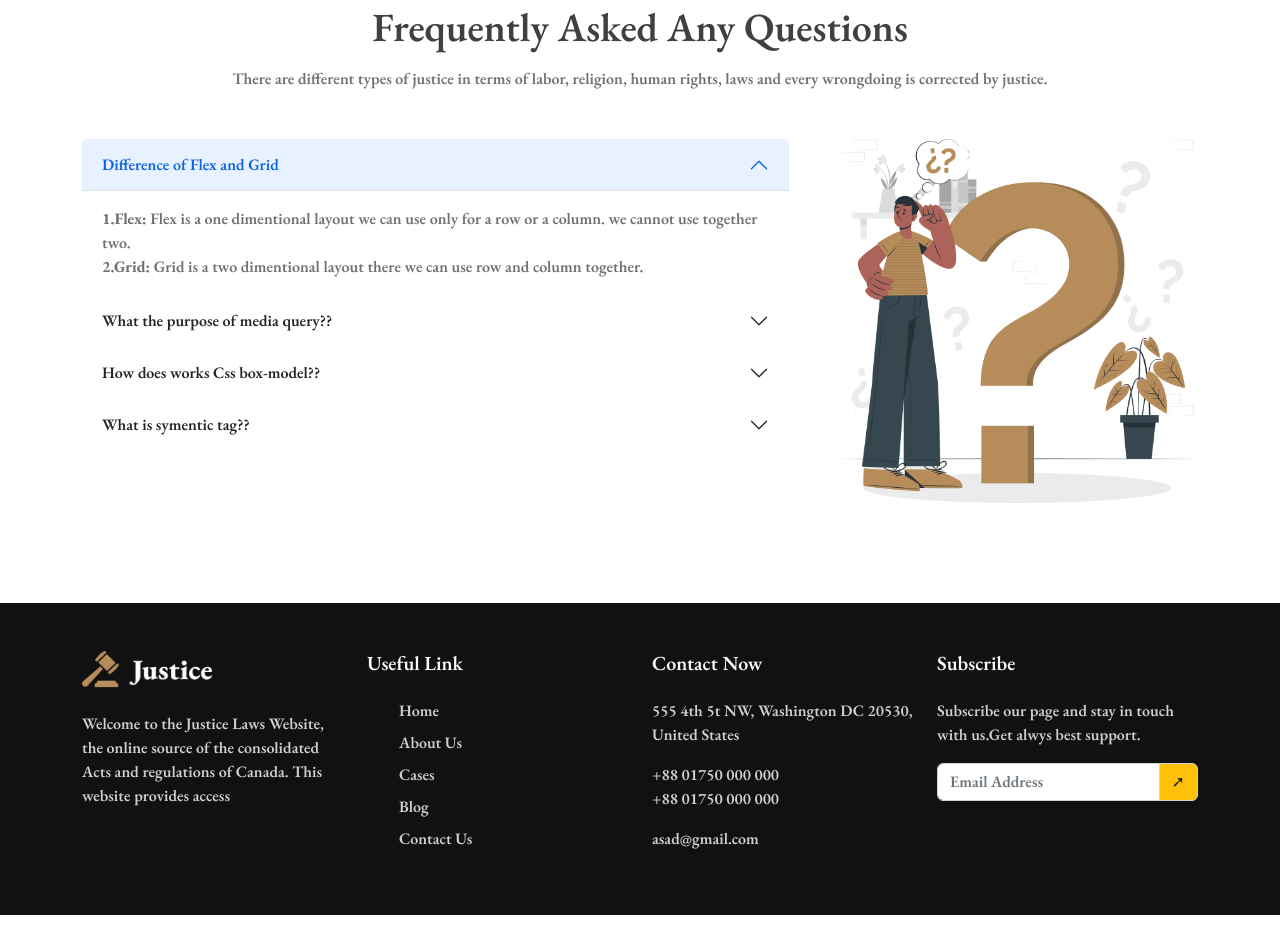
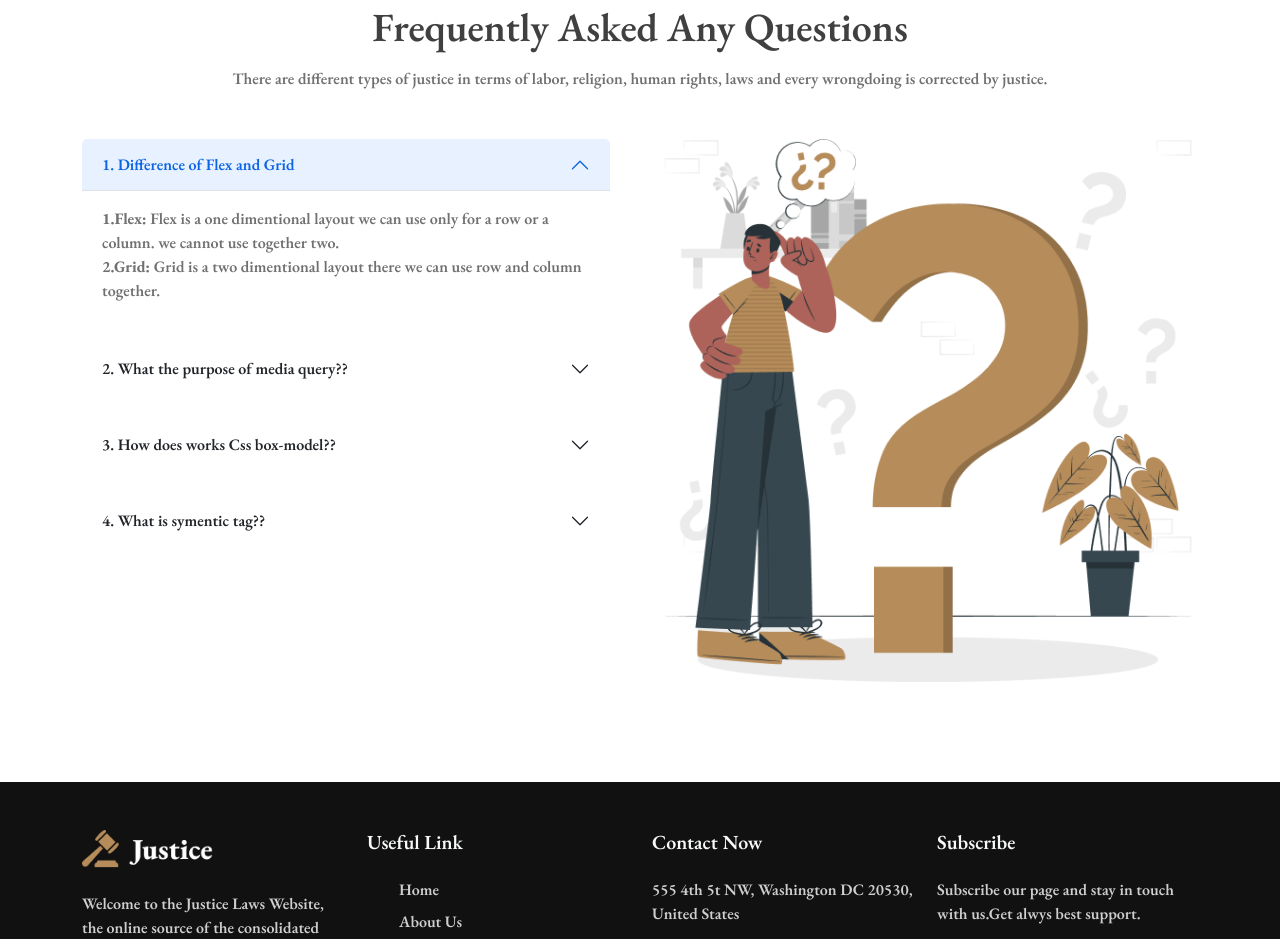
Before and after one commit to ar-asad/legal-solution-house, a plain HTML site: page index.html in a window 1280 px wide. Shown: the part 2662-3601 px from the top of the page. Before the commit the page ends 3577 px from the top, so only its background shows below. Drawn offline with nearby package versions, Linux system fonts and the light colour scheme.

Commit message:
answer question section added some style

```diff
--- a/index.html
+++ b/index.html
@@ -286,12 +286,12 @@
                 human rights, laws and every wrongdoing is corrected by justice.
             </p>
             <div class="d-md-flex gap-5 gy-5">
-                <div class="accordion w-100" id="accordionExample carousel-description">
-                    <div class="accordion-item border-0 carousel-description">
+                <div class="accordion question-accor" id="accordionExample carousel-description">
+                    <div class="accordion-item border-0 mb-4">
                         <h2 class="accordion-header" id="headingOne">
                             <button class="accordion-button" type="button" data-bs-toggle="collapse"
                                 data-bs-target="#collapseOne" aria-expanded="true" aria-controls="collapseOne">
-                                Difference of Flex and Grid
+                                1. Difference of Flex and Grid
                             </button>
                         </h2>
                         <div id="collapseOne" class="accordion-collapse collapse show" aria-labelledby="headingOne"
@@ -304,32 +304,32 @@
                             </div>
                         </div>
                     </div>
-                    <div class="accordion-item border-0">
+                    <div class="accordion-item border-0 mb-4 ">
                         <h2 class="accordion-header" id="headingTwo">
                             <button class="accordion-button collapsed" type="button" data-bs-toggle="collapse"
                                 data-bs-target="#collapseTwo" aria-expanded="false" aria-controls="collapseTwo">
-                                What the purpose of media query??
+                                2. What the purpose of media query??
                             </button>
                         </h2>
                         <div id="collapseTwo" class="accordion-collapse collapse" aria-labelledby="headingTwo"
                             data-bs-parent="#accordionExample">
-                            <div class="accordion-body">
+                            <div class="accordion-body description">
                                 <strong>Media Query: </strong> We can responsive our web site with any viewport size
                                 like smartphone,tablet and desktop through this media query. It can also be used to
                                 detect other things about the environment our site is running on.
                             </div>
                         </div>
                     </div>
-                    <div class="accordion-item border-0">
+                    <div class="accordion-item border-0 mb-4 ">
                         <h2 class="accordion-header" id="headingThree">
                             <button class="accordion-button collapsed" type="button" data-bs-toggle="collapse"
                                 data-bs-target="#collapseThree" aria-expanded="false" aria-controls="collapseThree">
-                                How does works Css box-model??
+                                3. How does works Css box-model??
                             </button>
                         </h2>
                         <div id="collapseThree" class="accordion-collapse collapse" aria-labelledby="headingThree"
                             data-bs-parent="#accordionExample">
-                            <div class="accordion-body">
+                            <div class="accordion-body description">
                                 <strong>Box Model: </strong> The CSS box model is a container that contains multiple
                                 properties including borders, margin, padding, and the content itself. It is used to
                                 create the design and layout of web pages. According to the CSS box model, the web
@@ -339,16 +339,16 @@
                             </div>
                         </div>
                     </div>
-                    <div class="accordion-item border-0">
+                    <div class="accordion-item border-0 ">
                         <h2 class="accordion-header" id="headingThree">
                             <button class="accordion-button collapsed" type="button" data-bs-toggle="collapse"
                                 data-bs-target="#collapseThree" aria-expanded="false" aria-controls="collapseThree">
-                                What is symentic tag??
+                                4. What is symentic tag??
                             </button>
                         </h2>
                         <div id="collapseThree" class="accordion-collapse collapse" aria-labelledby="headingThree"
                             data-bs-parent="#accordionExample">
-                            <div class="accordion-body">
+                            <div class="accordion-body description">
                                 <strong>Semantic Tag: </strong>Semantic tags have meaning. Semantic HTML tags are tags
                                 that define the meaning of the content .
                                 That gives clearly concept to the devoloper
--- a/style.css
+++ b/style.css
@@ -60,4 +60,8 @@
     .answer-question {
         margin-bottom: 100px;
     }
+
+    .question-accor {
+        width: 50%;
+    }
 }
```
